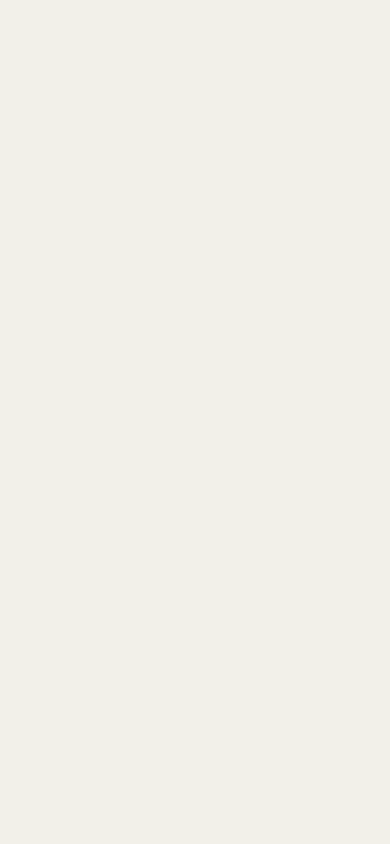
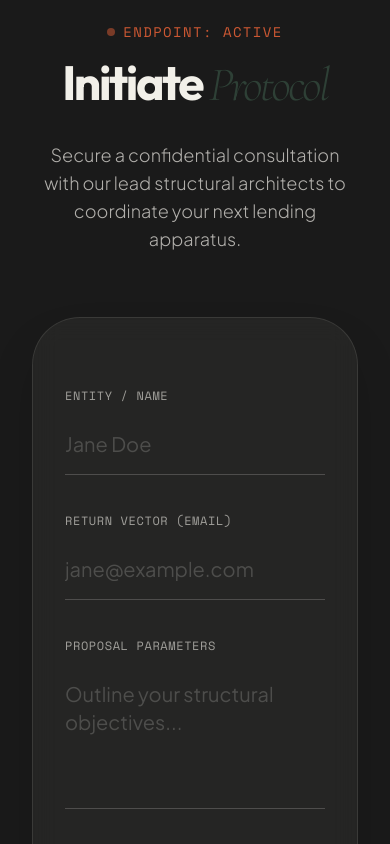
Before and after one commit to soutarm/lu-financial, a React (Vite) app: page / in a window 390 px wide. Shown: the part 6620-7464 px from the top of the page. Before the commit the page ends 6514 px from the top, so only its background shows below. Built offline with nearby package versions, Linux system fonts and the light colour scheme; the HTML template or start-up script is replaced by a standard one.

Commit message:
Add contact dossier form

```diff
--- a/src/App.tsx
+++ b/src/App.tsx
@@ -3,6 +3,7 @@ import { Hero } from './components/Hero';
 import { Features } from './components/Features';
 import { Philosophy } from './components/Philosophy';
 import { Protocol } from './components/Protocol';
+import { Contact } from './components/Contact';
 
 function App() {
   return (
@@ -13,6 +14,7 @@ function App() {
         <Features />
         <Philosophy />
         <Protocol />
+        <Contact />
       </main>
     </div>
   );
--- /dev/null
+++ b/src/components/Contact.tsx
@@ -0,0 +1,109 @@
+import { useRef, useEffect } from 'react';
+import gsap from 'gsap';
+import { ScrollTrigger } from 'gsap/ScrollTrigger';
+
+gsap.registerPlugin(ScrollTrigger);
+
+export function Contact() {
+  const containerRef = useRef<HTMLElement>(null);
+
+  useEffect(() => {
+    let ctx = gsap.context(() => {
+      gsap.fromTo(
+        '.contact-elem',
+        { y: 50, opacity: 0 },
+        {
+          y: 0,
+          opacity: 1,
+          duration: 1,
+          stagger: 0.2,
+          ease: 'power3.out',
+          scrollTrigger: {
+            trigger: containerRef.current,
+            start: 'top 80%',
+          }
+        }
+      );
+    }, containerRef);
+    return () => ctx.revert();
+  }, []);
+
+  return (
+    <section ref={containerRef} className="py-32 px-8 md:px-24 bg-charcoal text-cream relative overflow-hidden" id="dossier">
+      <div className="max-w-4xl mx-auto space-y-16">
+        <div className="contact-elem text-center space-y-4">
+          <div className="font-mono text-clay text-sm uppercase tracking-widest flex items-center justify-center gap-2">
+            <span className="w-2 h-2 rounded-full bg-clay animate-pulse"></span>
+            Endpoint: Active
+          </div>
+          <h2 className="font-outfit text-5xl md:text-7xl font-bold tracking-tighter">
+            Initiate <span className="font-drama italic font-light text-moss">Protocol</span>
+          </h2>
+          <p className="font-jakarta text-cream/70 max-w-lg mx-auto text-lg pt-4 font-light">
+            Secure a confidential consultation with our lead structural architects to coordinate your next lending apparatus.
+          </p>
+        </div>
+
+        <form
+          action="https://formsubmit.co/luf@mrated.dev"
+          method="POST"
+          className="contact-elem space-y-8 bg-cream/5 p-8 md:p-12 rounded-[3rem] border border-cream/10 backdrop-blur-md shadow-2xl relative overflow-hidden group"
+        >
+          {/* subtle moving light background */}
+          <div className="absolute top-0 left-1/2 w-full h-full bg-gradient-to-b from-moss/20 to-transparent opacity-0 group-hover:opacity-100 transition-opacity duration-1000 -translate-x-1/2 rounded-[3rem] pointer-events-none" />
+
+          {/* Formsubmit Configuration */}
+          <input type="hidden" name="_subject" value="New Protocol Request via Lu Financial" />
+          <input type="text" name="_honey" style={{ display: 'none' }} />
+          <input type="hidden" name="_captcha" value="false" />
+          <input type="hidden" name="_next" value="https://luf.mrated.dev/" />
+
+          <div className="relative z-10 grid grid-cols-1 md:grid-cols-2 gap-8">
+            <div className="space-y-2">
+              <label htmlFor="name" className="font-mono text-xs uppercase tracking-wider opacity-60">Entity / Name</label>
+              <input
+                type="text"
+                id="name"
+                name="name"
+                required
+                className="w-full bg-transparent border-b border-cream/20 py-4 font-jakarta text-xl focus:outline-none focus:border-clay transition-colors rounded-none placeholder:text-cream/20"
+                placeholder="Jane Doe"
+              />
+            </div>
+            <div className="space-y-2">
+              <label htmlFor="email" className="font-mono text-xs uppercase tracking-wider opacity-60">Return Vector (Email)</label>
+              <input
+                type="email"
+                id="email"
+                name="email"
+                required
+                className="w-full bg-transparent border-b border-cream/20 py-4 font-jakarta text-xl focus:outline-none focus:border-clay transition-colors rounded-none placeholder:text-cream/20"
+                placeholder="jane@example.com"
+              />
+            </div>
+          </div>
+          <div className="relative z-10 space-y-2">
+            <label htmlFor="message" className="font-mono text-xs uppercase tracking-wider opacity-60">Proposal Parameters</label>
+            <textarea
+              id="message"
+              name="message"
+              required
+              rows={4}
+              className="w-full bg-transparent border-b border-cream/20 py-4 font-jakarta text-xl focus:outline-none focus:border-clay transition-colors resize-none rounded-none placeholder:text-cream/20"
+              placeholder="Outline your structural objectives..."
+            ></textarea>
+          </div>
+
+          <div className="relative z-10 pt-8 flex justify-center md:justify-start">
+            <button type="submit" className="magnetic-btn z-[1] border-none w-full md:w-auto px-10 py-4 rounded-full bg-cream text-charcoal font-bold uppercase tracking-widest text-sm group/btn shadow-lg">
+              <span className="relative z-10 transition-colors duration-300 flex items-center justify-center gap-3 group-hover/btn:text-cream">
+                Transmit Dossier
+                <svg width="16" height="16" viewBox="0 0 24 24" fill="none" stroke="currentColor" strokeWidth="2" strokeLinecap="round" strokeLinejoin="round" className="opacity-50"><path d="M5 12h14"/><path d="m12 5 7 7-7 7"/></svg>
+              </span>
+            </button>
+          </div>
+        </form>
+      </div>
+    </section>
+  );
+}
```
